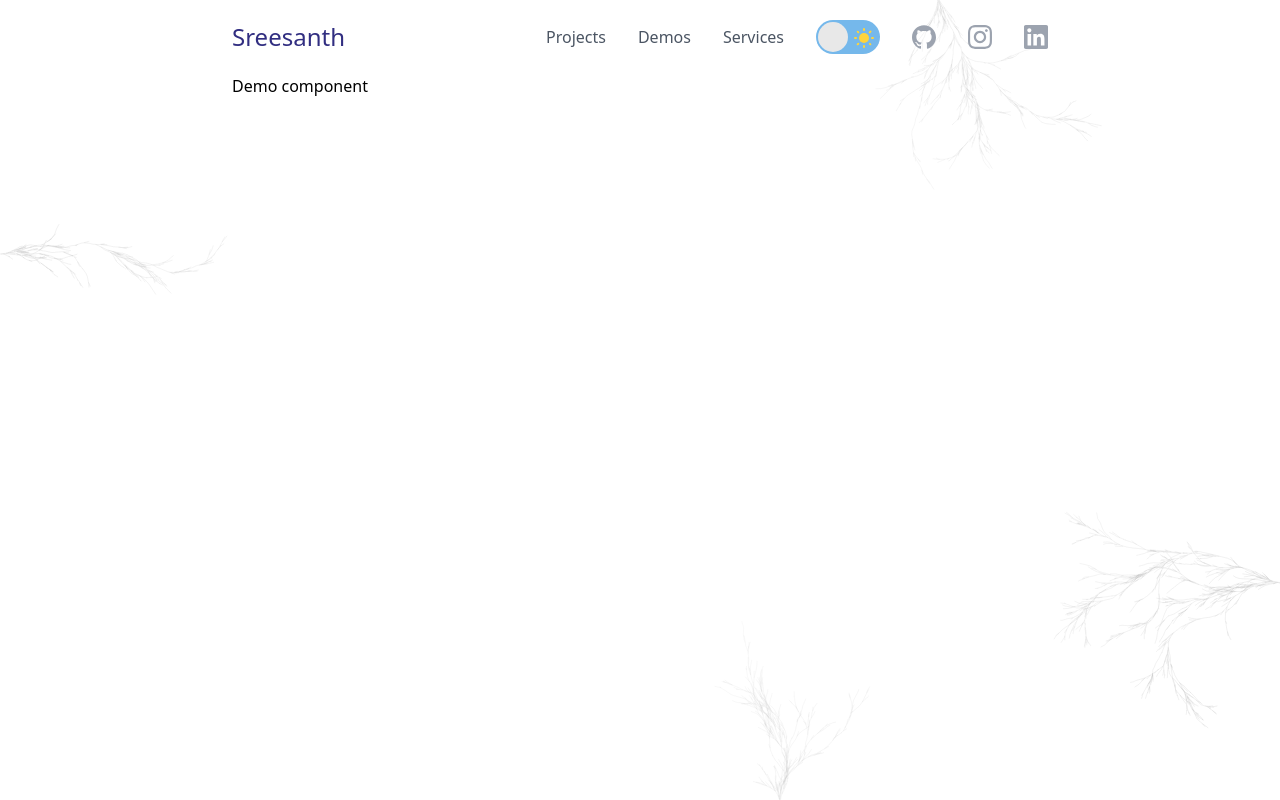
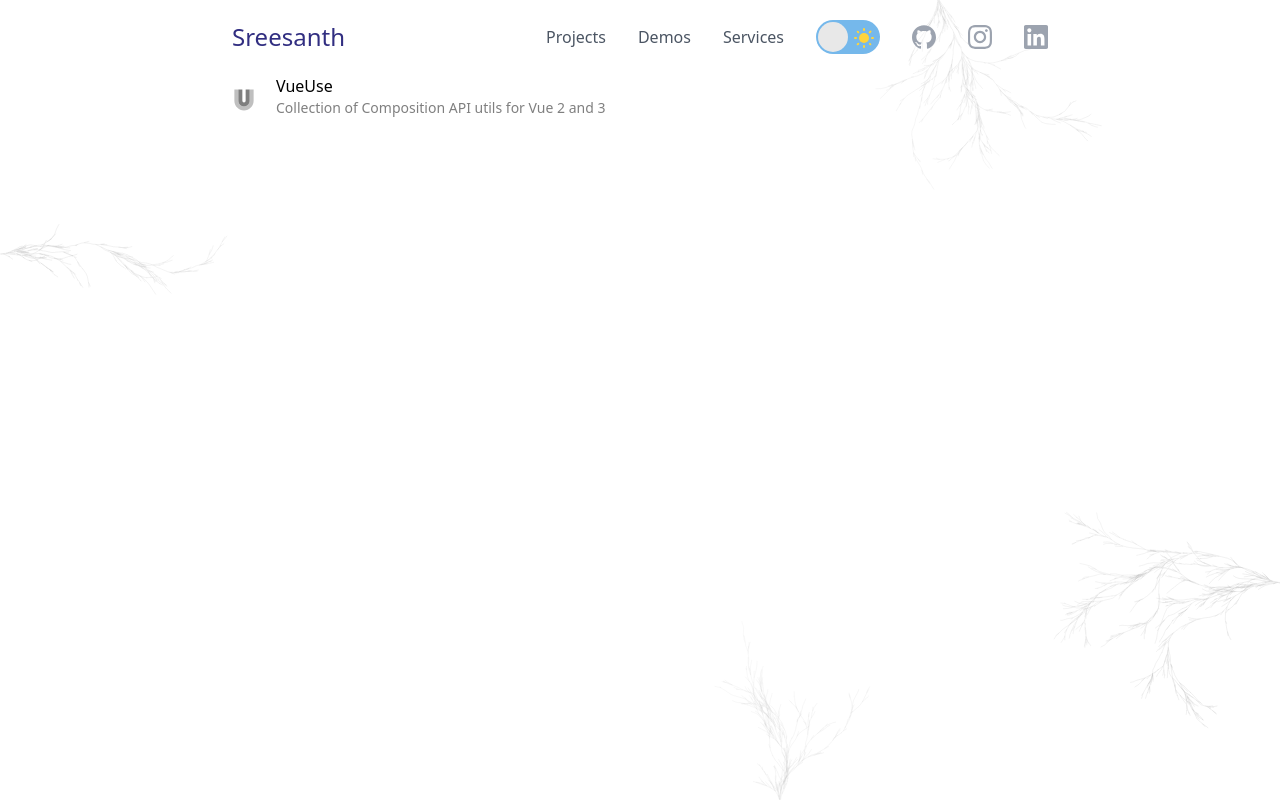
Before and after one commit to Sreesanth46/sreesanth.me, a Vue app: page /demo in a window 1280 px wide. Built offline with nearby package versions, Linux system fonts and the light colour scheme.

Commit message:
refactor: card

```diff
--- a/src/components/Demo.vue
+++ b/src/components/Demo.vue
@@ -1,3 +1,35 @@
 <template>
-    Demo component
+  <a
+    data-v-dabc7f0c=""
+    class="relative flex items-center transition"
+    href="https://github.com/antfu/vueuse"
+    target="_blank"
+    title="VueUse"
+  >
+    <div data-v-dabc7f0c="" class="pt-2 pr-5">
+      <svg
+        data-v-dabc7f0c=""
+        width="1em"
+        height="1em"
+        viewBox="0 0 1000 1000"
+        class="text-4xl opacity-50"
+      >
+        <path
+          fill="currentColor"
+          d="M735.07,67.05V531.58c0,129.83-105.24,235.07-235.07,235.07S264.93,661.41,264.93,531.58V67.05h166.3V531.58a68.77,68.77,0,1,0,137.54,0V67.05Z"
+        ></path>
+        <path
+          fill="currentColor"
+          d="M901.36,67.05V531.58C901.36,753.25,721.67,933,500,933S98.64,753.25,98.64,531.58V67.05H264.93V531.58c0,129.83,105.25,235.07,235.07,235.07S735.07,661.41,735.07,531.58V67.05Z"
+          style="opacity: 0.5"
+        ></path>
+      </svg>
+    </div>
+    <div data-v-dabc7f0c="" class="flex-auto">
+      <div data-v-dabc7f0c="" class="text-normal">VueUse</div>
+      <div data-v-dabc7f0c="" class="desc text-sm opacity-50 font-normal">
+        Collection of Composition API utils for Vue 2 and 3
+      </div>
+    </div>
+  </a>
 </template>
```
